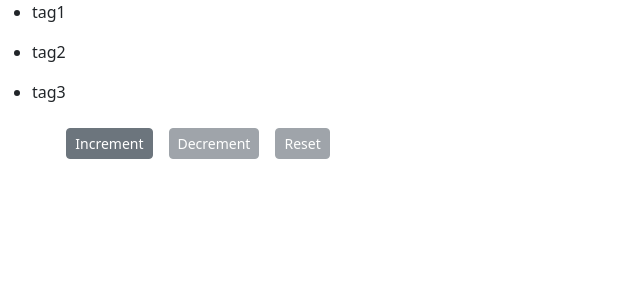
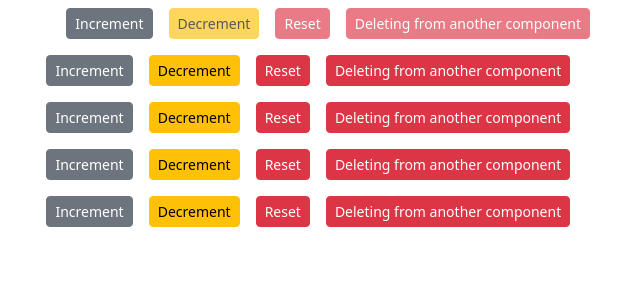
Before and after one commit to arkapatra31/ReactJS, a React (Create React App) app in the folder cart/: page / in a window 1280 px wide. Shown: the top 300 px of the page, without its empty margins (0-640 px from the left). Built offline with nearby package versions, Linux system fonts and the light colour scheme.

Commit message:
Props and State

```diff
--- a/cart/src/components/counterComponent.jsx
+++ b/cart/src/components/counterComponent.jsx
@@ -1,7 +1,7 @@
 import React, { Component } from "react";
 class Counter extends Component {
   state = {
-    count: 0,
+    value: this.props.counter.value, //to keep things dynamic
     tags: ["tag1", "tag2", "tag3"],
   };
 
@@ -18,6 +18,8 @@ class Counter extends Component {
   //   render() {
   //     return (
   //       <div>
+  //    {this.state.tags.length === 0 && <center>Map some tags</center>}
+  //        {this.populateTags()}
   //         <span className={this.findBadgeCls()}>{this.findCounter()}</span>
   //         <button className="btn btn-secondary btn-sm m-2">Increment</button>
   //         <ul>
@@ -30,40 +32,56 @@ class Counter extends Component {
   render() {
     return (
       <div>
-        {this.state.tags.length === 0 && <center>Map some tags</center>}
-        {this.populateTags()}
+
         <span className={this.findBadgeCls()}>{this.findCounter()}</span>
         <button
           className="btn btn-secondary btn-sm m-2"
           onClick={this.handleInc}
+          disabled={this.state.value >= 5}
         >
           Increment
         </button>
         <button
-          className="btn btn-secondary btn-sm m-2"
-          onClick={this.handleDec}
-          disabled = {this.state.count < 1}
+          className="btn btn-warning btn-sm m-2"
+          onClick={() => {this.handleDec("Passing arguements")}}
+          disabled = {this.state.value < 1}
         >
           Decrement
         </button>
         <button
-          className="btn btn-secondary btn-sm m-2"
+          className="btn btn-danger btn-sm m-2"
           onClick={this.reset}
-          disabled = {this.state.count < 1}
+          disabled = {this.state.value < 1}
         >
           Reset
+        </button>
+        <button
+          className="btn btn-danger btn-sm m-2"
+          onClick={() => {
+            this.props.onDelete(this.props.counter.id);
+            this.checkState()}}
+          disabled = {this.state.value < 1}
+        >
+          Deleting from another component
         </button>
       </div>
     );
   }
 
+  checkState = () => {
+    console.log(this.state.value + '\n' + this.props.counter.value);
+    this.setState({value : this.props.counter.value});
+  }
+
   findCounter() {
-    return this.state.count === 0 ? "Zero" : this.state.count;
+    let {value} = this.state;
+    return value === 0 ? "Zero" : value;
   }
 
   findBadgeCls() {
+    let {value} = this.state;
     let badgeCls = "badge m-2 badge-";
-    badgeCls += this.state.count === 0 ? "warning" : "primary";
+    badgeCls += value === 0 ? "warning" : "primary";
     return badgeCls;
   }
 
@@ -81,15 +99,15 @@ class Counter extends Component {
 
   handleInc = () => {
     //this.state.count += 1;
-    this.setState({ count: this.state.count + 1 });
+    this.setState({ value: this.state.value + 1 });
   };
 
-  handleDec = () => {
-    this.setState({ count: this.state.count - 1 });
+  handleDec = (x) => {
+    this.setState({ value: this.state.value - 1 });
   };
 
   reset = () => {
-    this.setState({count : 0});
+    this.setState({value : 0});
   }
 
 }
--- /dev/null
+++ b/cart/src/components/counterListComponent.jsx
@@ -0,0 +1,38 @@
+import React, { Component } from 'react';
+import Counter from './counterComponent';
+class CounterList extends Component {
+    state = {
+        count : [
+                {id : 0, value : 0},
+                {id : 1, value : 1},
+                {id : 2, value : 2},
+                {id : 3, value : 3},
+                {id : 4, value : 4}
+            ]
+     };
+
+    handleDelete = (counterID) => {
+        console.log("Decremental ID --- ", counterID);
+        let count = this.state.count;
+        count.map((c) => {
+            if(c.id === counterID){
+                c.value -= 1;
+            }
+        });
+        this.setState({count});
+    }
+
+    render() {
+        return (
+            <div>
+                {
+                    //this.state.count.map(c => <Counter key={ c.id }/>)
+                    // Now we can add value of count.value in the component
+                    this.state.count.map(counter => (<Counter key={counter.id} counter={counter} onDelete={this.handleDelete} />))
+                }
+            </div>
+        );
+    }
+}
+
+export default CounterList;
--- a/cart/src/index.js
+++ b/cart/src/index.js
@@ -5,6 +5,7 @@ import App from "./App";
 import reportWebVitals from "./reportWebVitals";
 import "bootstrap/dist/css/bootstrap.css";
 import Counter from "./components/counterComponent";
+import CounterList from "./components/counterListComponent";
 
 const root = ReactDOM.createRoot(document.getElementById("root"));
 
@@ -14,7 +15,7 @@ const root = ReactDOM.createRoot(document.getElementById("root"));
 root.render(
   <React.StrictMode>
     <>
-      <Counter />
+      <CounterList />
     </>
   </React.StrictMode>
 );
```
